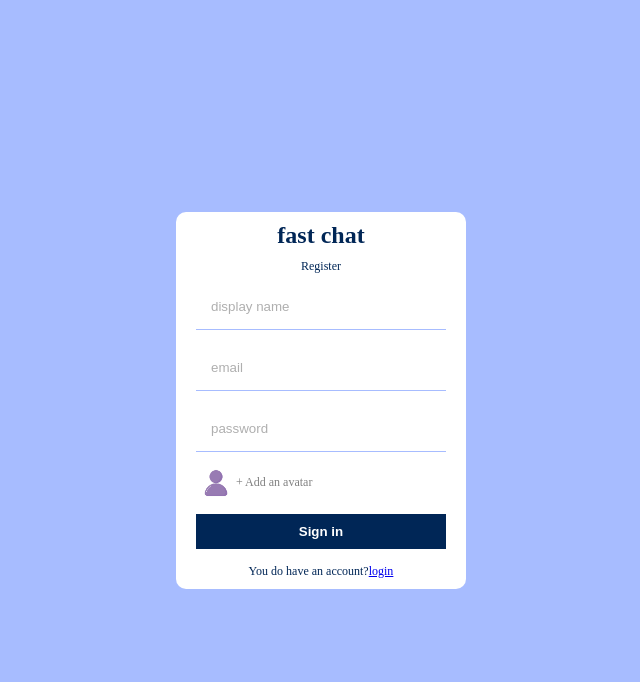
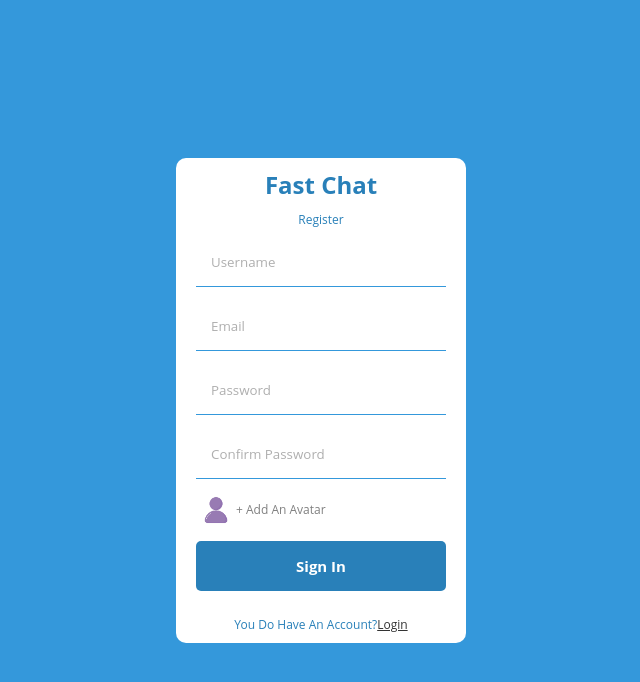
Before and after one commit to berserk28/chat-app, a React (Create React App) app: page /register in a window 1280 px wide. Shown: the top 682 px of the page, without its empty margins (319-959 px from the left). Built offline with nearby package versions, Linux system fonts and the light colour scheme; no server answers.

Commit message:
Updated register page

```diff
--- a/src/components/Input.jsx
+++ b/src/components/Input.jsx
@@ -12,6 +12,8 @@ const Input = () => {
   const [message, setMessage] = useState("");
   const [image, setImage] = useState(null);
   const [loading, setLoading] = useState(false);
+  // checking
+  console.log(data.user.uid);
   const messageHandler = (e) => {
     console.log(e.value);
   };
@@ -57,7 +59,7 @@ const Input = () => {
     await updateDoc(doc(db, "usersChats", data.user.uid), {
       [data.chatId + ".userInfo.lastMessage"]: message,
     });
-
+    console.log(message);
     // current user
     await updateDoc(doc(db, "usersChats", currentUser.uid), {
       [data.chatId + ".currentUserInfo.lastMessage"]: message,
--- a/src/components/Message.jsx
+++ b/src/components/Message.jsx
@@ -5,7 +5,7 @@ import { db } from "../firebase";
 import { doc, getDoc } from "firebase/firestore";
 const Message = ({ msg }) => {
   const imageCheck = msg.text === "" ? true : false;
-  console.log(imageCheck);
+
   const { currentUser } = useContext(AuthContext);
   const { senderId, text, image } = msg;
   const [profileImage, setProfileImage] = useState();
--- a/src/components/Messages.jsx
+++ b/src/components/Messages.jsx
@@ -21,13 +21,11 @@ const Messages = () => {
 
   console.log();
 
-  console.log(data.chatId);
   const docRef = doc(db, "chats", data.chatId);
 
   useEffect(() => {
     const unsub = onSnapshot(doc(db, "chats", data.chatId), (doc) => {
       setMessages(doc.data().message);
-      console.log(messages);
     });
 
     // const docSnap = getDoc(docRef).then((res) => {
--- a/src/components/User.jsx
+++ b/src/components/User.jsx
@@ -24,7 +24,7 @@ const User = ({ user }) => {
       : currentUser.uid + user.uid;
   useEffect(() => {
     // getiing the last message and put in
-    const unsub = onSnapshot(doc(db, "usersChats", currentUser.uid), (doc) => {
+    const unsub = onSnapshot(doc(db, "usersChats", user.uid), (doc) => {
       setLastMessage(
         Object.entries(doc.data())[0][1].currentUserInfo.lastMessage
       );
@@ -73,7 +73,7 @@ const User = ({ user }) => {
       console.log("chats ERROR");
     }
   };
-
+  console.log(lastMessage);
   return (
     <div className="user" onClick={handleSelect}>
       <img src={user.image} alt="" />
--- a/src/pages/Login.jsx
+++ b/src/pages/Login.jsx
@@ -12,7 +12,7 @@ const Login = () => {
 
     const email = e.target[0].value;
     const password = e.target[1].value;
-    console.log(email, password);
+
     try {
       const res = await signInWithEmailAndPassword(auth, email, password);
       console.log(res);
@@ -30,12 +30,25 @@ const Login = () => {
         <form onSubmit={submitHandler}>
           <input type="email" placeholder="email" />
           <input type="password" placeholder="password" />
-
-          <button> Sign in </button>
-          <p>
-            You don't have an account? <Link to={"/register"}>Register</Link>
-          </p>
-          {error && <p>something went wrong</p>}
+          {error ? (
+            <div class="error-container">
+              <h1 class="error-heading">User Not Found</h1>
+              <p class="error-description">
+                The user you are looking for does not exist.
+              </p>
+              <Link to={"/register"} class="error-link">
+                Go back to the Register page
+              </Link>
+            </div>
+          ) : (
+            <div>
+              <button> Sign in </button>
+              <p>
+                You don't have an account?{" "}
+                <Link to={"/register"}>Register</Link>
+              </p>
+            </div>
+          )}
         </form>
       </div>
     </div>
--- a/src/pages/Register.jsx
+++ b/src/pages/Register.jsx
@@ -8,34 +8,95 @@ import { useNavigate, Link } from "react-router-dom";
 import nani from "../images/nani.gif";
 const Register = () => {
   const [error, setError] = useState(false);
+  const [focused, setFocused] = useState(false);
+  console.log(focused); // state for form focused input
   const [loading, setLoading] = useState(false);
+  const [values, setValues] = useState({
+    displayName: "",
+    email: "",
+    password: "",
+    confirmPassword: "",
+    file: "",
+  });
+  const inputs = [
+    {
+      id: 1,
+      name: "displayName",
+      type: "text",
+      placeholder: "Username",
+      errorMessage:
+        "Username should be 3-16 characters and shouldn't include any special character!",
+      label: "Username",
+      pattern: `^[A-Za-z0-9]{3,16}$`,
+      required: true,
+    },
+    {
+      id: 2,
+      name: "email",
+      type: "email",
+      placeholder: "Email",
+      errorMessage: "It should be a valid email address!",
+      label: "Email",
+      required: true,
+    },
+
+    {
+      id: 3,
+      name: "password",
+      type: "password",
+      placeholder: "Password",
+      errorMessage:
+        "Password should be 8-20 characters and include at least 1 letter, 1 number and 1 special character!",
+      label: "Password",
+      pattern: `^(?=.*[0-9])(?=.*[a-zA-Z])(?=.*[!@#$%^&*])[a-zA-Z0-9!@#$%^&*]{8,20}$`,
+      required: true,
+    },
+    {
+      id: 4,
+      name: "confirmPassword",
+      type: "password",
+      placeholder: "Confirm Password",
+      errorMessage: "Passwords don't match!",
+      label: "Confirm Password",
+      pattern: values.password,
+      required: true,
+    },
+    {
+      id: 5,
+      name: "file",
+      type: "file",
+      label: { avatar },
+    },
+  ];
+
   const navigate = useNavigate();
   const submitHandler = async (e) => {
     e.preventDefault();
-    const displayName = e.target[0].value;
-    const email = e.target[1].value;
-    const password = e.target[2].value;
-    const file = e.target[3].files[0];
+
     try {
       // creating account
-      const res = await createUserWithEmailAndPassword(auth, email, password);
+      const res = await createUserWithEmailAndPassword(
+        auth,
+        values.email,
+        values.password
+      );
 
       setLoading(true);
       // creating unique image
-      const imageRef = ref(storage, `${displayName}`);
-      await uploadBytesResumable(imageRef, file).then(() => {
+      const imageRef = ref(storage, `${values.displayName}`);
+      await uploadBytesResumable(imageRef, values.file).then(() => {
         getDownloadURL(imageRef).then(async (downloadURL) => {
           try {
             // updating the user
             await updateProfile(res.user, {
-              displayName,
+              displayName: values.displayName,
               photoURL: downloadURL,
             });
             // Add a new document in collection "users"
 
             await setDoc(doc(db, "users", res.user.uid), {
-              name: displayName,
-              email: email,
+              name: values.displayName,
+              email: values.email,
               image: downloadURL,
               uid: res.user.uid,
             });
@@ -52,17 +113,36 @@ const Register = () => {
       console.log("big error");
     }
   };
-
+  const onChange = (e) => {
+    setValues({ ...values, [e.target.name]: e.target.value });
+  };
+  const handleFocus = (e) => {
+    setFocused(true);
+  };
   return (
     <div className="formContainer">
       <div className="formWrapper">
         <span className="logo">fast chat</span>
         <span className="title">Register</span>
         <form onSubmit={submitHandler}>
-          <input type="text" placeholder="display name" />
-          <input type="email" placeholder="email" />
-          <input type="password" placeholder="password" />
-          <input style={{ display: "none" }} type="file" id="file" />
+          {inputs.map((element) => {
+            // to display avatar input
+            if (element.type === "file")
+              return (
+                <div>
+                  <input
+                    {...element}
+                    name={element.name}
+                    style={{ display: "none" }}
+                    type="file"
+                    id="file"
+                    value={values[element.name]}
+                    onChange={onChange}
+                    required
+                    onFocus={() => {
+                      element.name === "confirmPassword" && setFocused(false);
+                    }}
+                  />
                   <label htmlFor="file">
                     {!loading && <img src={avatar} alt="avatar" />}
                     {loading ? (
@@ -74,6 +154,28 @@ const Register = () => {
                       <span>+ Add an avatar</span>
                     )}
                   </label>
+                </div>
+              );
+            // display our form inputs
+            else
+              return (
+                <div className="input-container">
+                  <input
+                    {...element}
+                    key={element.id}
+                    name={element.name}
+                    type={element.type}
+                    placeholder={element.placeholder}
+                    onChange={onChange}
+                    value={values[element.name]}
+                    required
+                    onBlur={handleFocus}
+                    focused={focused.toString()}
+                  />
+                  <span>{element.errorMessage}</span>
+                </div>
+              );
+          })}
           <button> Sign in</button>
           <p>
             You do have an account?<Link to="/login">login</Link>
--- a/src/style.scss
+++ b/src/style.scss
@@ -4,8 +4,8 @@
   }
 }
 :root {
-  --bgColor: #a7bcff;
-  --logoColor: #002656;
+  --bgColor: #3498db;
+  --logoColor: #2980b9;
   --sidebarColor: #7d93cf;
   --navbarColor: #546ca5;
 }
@@ -13,6 +13,9 @@
   padding: 0;
   margin: 0;
   box-sizing: border-box;
+  color: #333;
+  font-family: "Open Sans", sans-serif;
+  text-transform: capitalize;
 }
 // register page
 .formContainer {
@@ -29,6 +32,35 @@
     gap: 10px;
     border-radius: 10px;
     text-align: center;
+    .error-container {
+      box-shadow: 0 2px 4px rgba(0, 0, 0, 0.1);
+      border-radius: 5px;
+      background-color: #fff;
+    }
+
+    .error-heading {
+      color: #e74c3c;
+      font-size: 16px;
+    }
+
+    .error-description {
+      margin-bottom: 20px;
+      color: red;
+    }
+
+    .error-link {
+      display: inline-block;
+      padding: 8px 15px;
+      background-color: #3498db;
+      color: #fff;
+      text-decoration: none;
+      border-radius: 3px;
+      transition: background-color 0.3s ease;
+    }
+
+    .error-link:hover {
+      background-color: #2980b9;
+    }
   }
 
   .logo {
@@ -46,7 +78,9 @@
     display: flex;
     flex-direction: column;
     gap: 15px;
-
+    .input-container {
+      display: flex;
+      flex-direction: column;
       input {
         width: 250px;
         padding: 15px;
@@ -55,6 +89,22 @@
         border-bottom: 1px solid var(--bgColor);
         &::placeholder {
           color: rgb(175, 175, 175);
+        }
+      }
+      // error message styling
+      span {
+        padding-top: 2px;
+        color: rgb(219, 99, 99);
+        width: 250px;
+        font-size: 10px;
+        text-align: center;
+        display: none;
+      }
+      input:invalid[focused="true"] {
+        border: 1px solid red;
+      }
+      input:invalid[focused="true"] ~ span {
+        display: block;
       }
     }
 
@@ -86,9 +136,12 @@
     button {
       background-color: var(--logoColor);
       color: white;
-      padding: 10px;
+      padding: 15px 20px;
       border: none;
+      font-size: 15px;
       font-weight: bold;
+      border-radius: 5px;
+      margin-bottom: 10px;
       &:hover {
         background-color: var(--bgColor);
         cursor: pointer;
```
Lines whose indentation alone changed are shown as unchanged.
